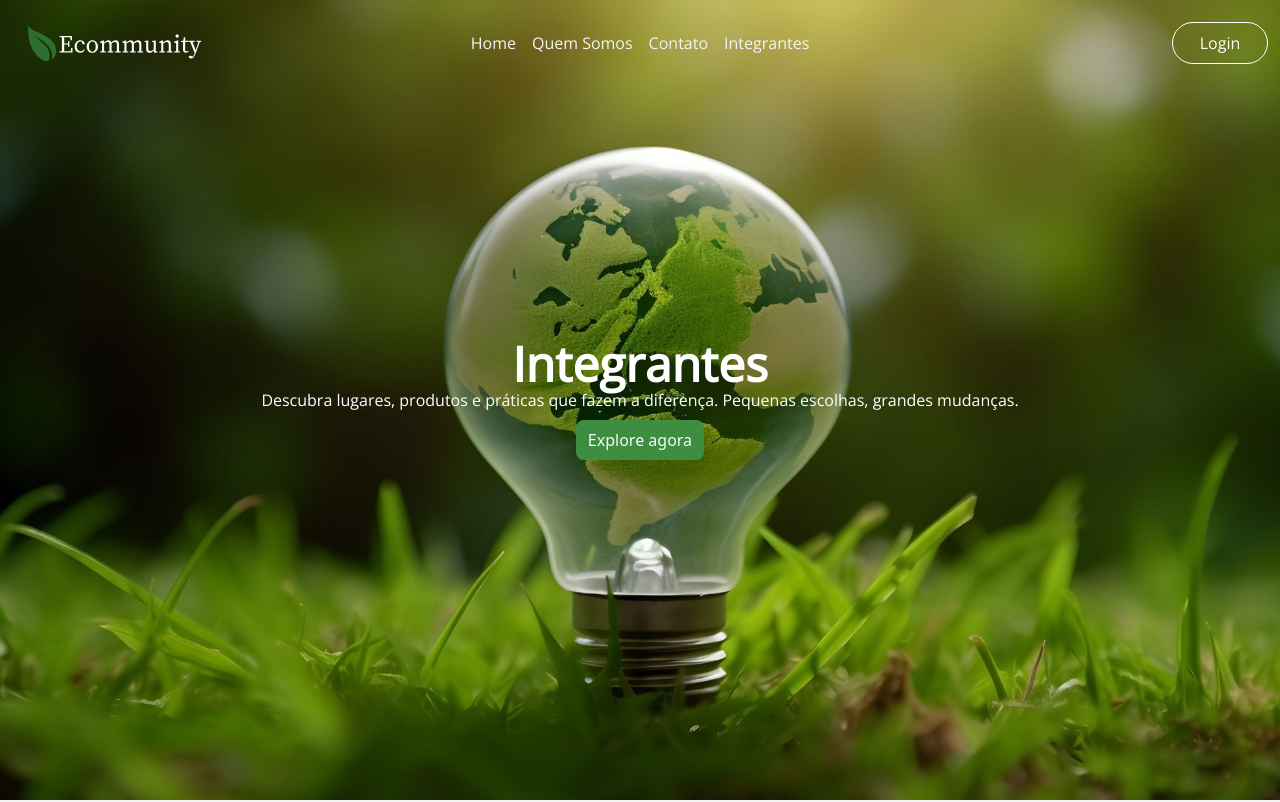
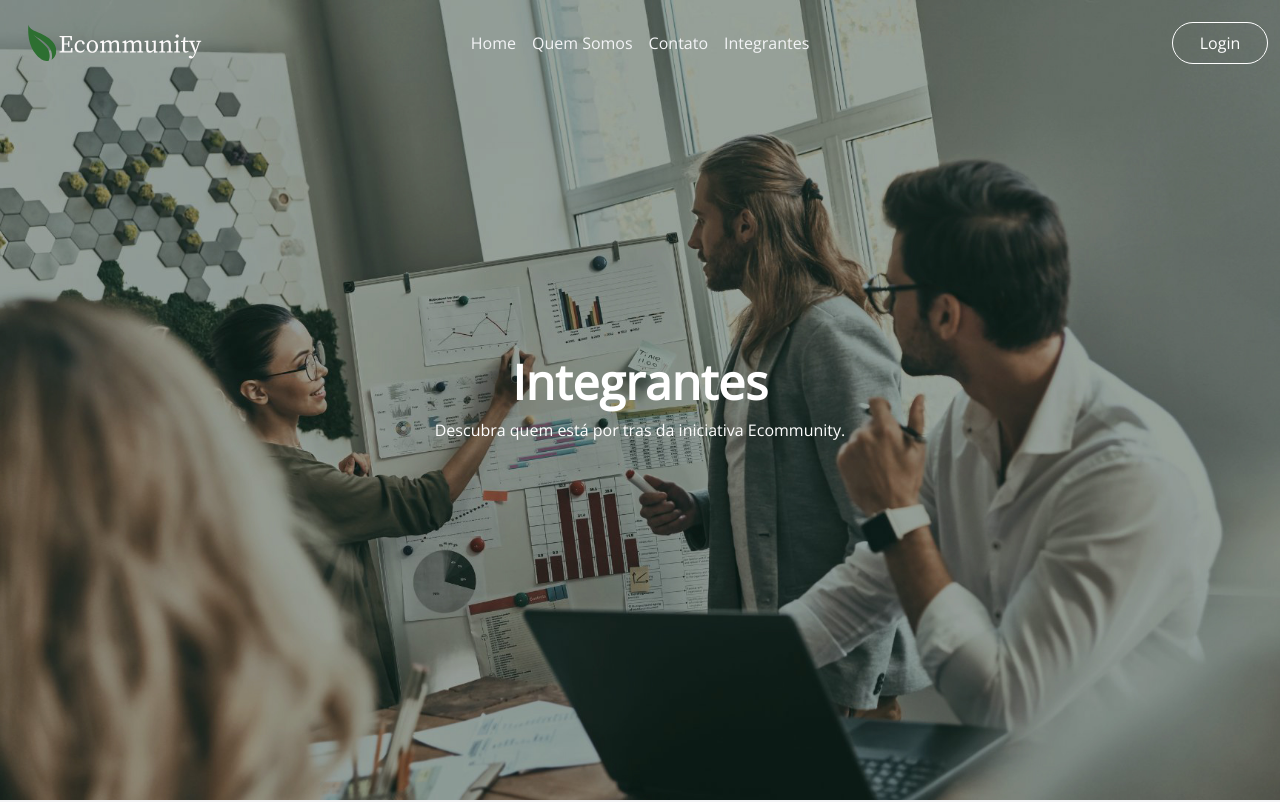
Before and after one commit to pedroonovais/ecommunity, a Next.js app: page /integrantes in a window 1280 px wide. Shown: the top 802 px of the page. Built offline with nearby package versions, Linux system fonts and the light colour scheme.

Commit message:
Ajusta pagina participantes

```diff
--- a/src/app/integrantes/page.tsx
+++ b/src/app/integrantes/page.tsx
@@ -9,18 +9,14 @@ import { FaGithub, FaLinkedin } from "react-icons/fa";
 export default function Integrantes() {
     return (
         <>
-            <Hero>
+            <Hero bgImg="/hero-participantes.jpg">
                 <div data-aos="slide-left">
-                    <h1 className="text-4xl md:text-5xl font-bold text-shadow-md">
+                    <h1 className="text-4xl md:text-5xl font-bold text-shadow-md mb-3">
                         Integrantes
                     </h1>
                     <p>
-                        Descubra lugares, produtos e práticas que fazem a
-                        diferença. Pequenas escolhas, grandes mudanças.
+                        Descubra quem está por tras da iniciativa Ecommunity.
                     </p>
-                    <button className="bg-verdeFolha text-brancoNeve px-3 py-2 rounded-lg font-sans hover:bg-verdeClaro transition duration-300 mt-2">
-                        Explore agora
-                    </button>
                 </div>
             </Hero>
 
--- a/src/app/page.tsx
+++ b/src/app/page.tsx
@@ -10,7 +10,7 @@ import { Parceiros } from "@/components/Parceiros/Parceiros";
 export default function Home() {
     return (
         <>
-            <Hero>
+            <Hero bgImg="/hero-home2.jpg">
                 <div data-aos="slide-left">
                     <h1 className="text-4xl md:text-5xl font-bold text-shadow-md">
                         Conecte-se a um mundo mais sustentável
--- a/src/components/Hero/Hero.tsx
+++ b/src/components/Hero/Hero.tsx
@@ -2,13 +2,14 @@ import { Menu } from "../Menu/Menu";
 
 interface HeroProps {
     children: React.ReactNode
+    bgImg: string
 }
 
-export const Hero = ({children}:HeroProps) => {
+export const Hero = ({children, bgImg}:HeroProps) => {
     return (
         <section
             className="relative h-screen bg-cover bg-center"
-            style={{ backgroundImage: "url('/hero-home2.jpg')" }}
+            style={{ backgroundImage: `url(${bgImg})` }}
         >
             <Menu />
             <div className="absolute inset-0 flex items-center justify-center text-white text-center px-4">
```
Also changed, not shown: public/hero-participantes.jpg (added).
